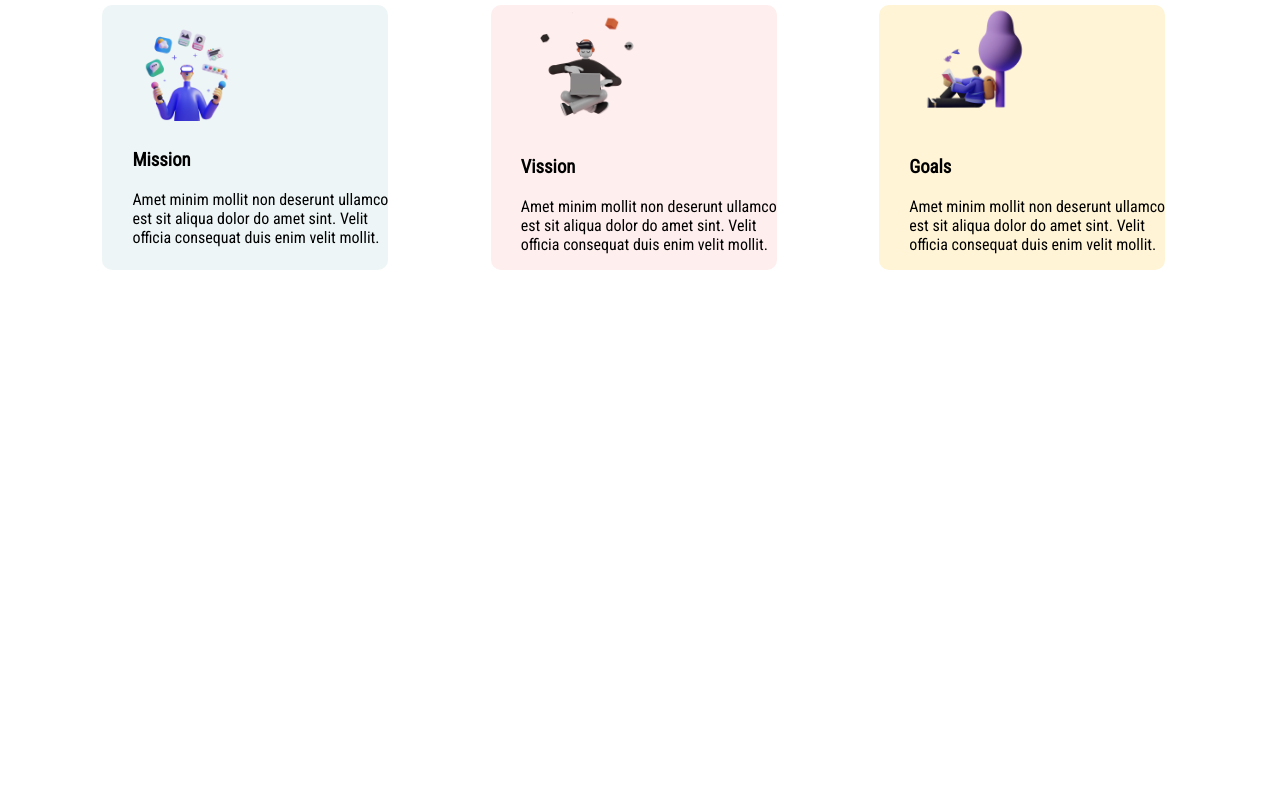
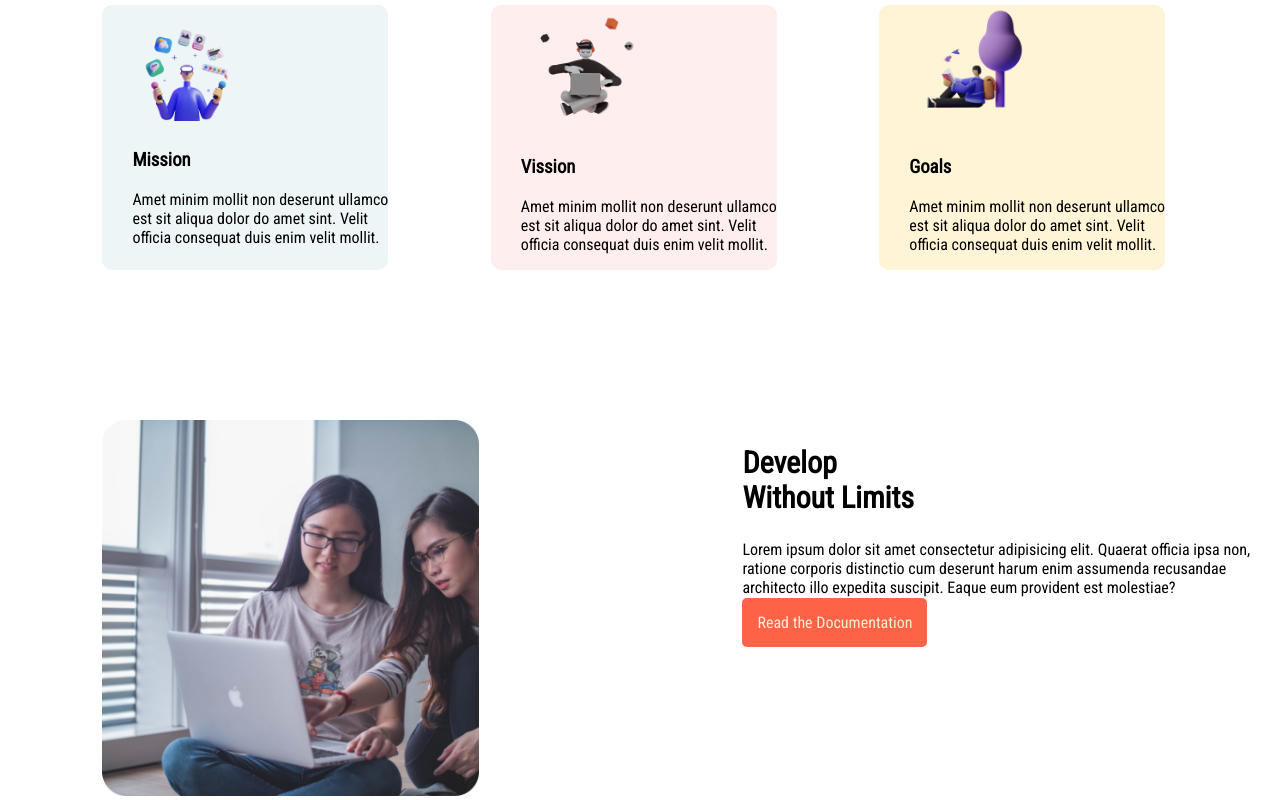
Before and after one commit to Hridoy5121/mission-wab, a plain HTML site: page index.html in a window 1280 px wide. Shown: the part 563-1363 px from the top of the page. Before the commit the page ends 833 px from the top, so only its background shows below. Drawn offline with Linux system fonts and the light colour scheme.

Commit message:
devoloper complite

```diff
--- a/index.html
+++ b/index.html
@@ -43,5 +43,16 @@
         </div>
     </div>
     </section>
+    <section class="devolopment-sation">
+        <div class="stay-focused">
+            <img src="images/pictures/coding.png" alt="">
+        </div>
+        <div class="stay-focused">
+            <h2>Develop <br>
+                Without Limits</h2>
+                <p>Lorem ipsum dolor sit amet consectetur adipisicing elit. Quaerat officia ipsa non, ratione corporis distinctio cum deserunt harum enim assumenda recusandae architecto illo expedita suscipit. Eaque eum provident est molestiae?</p>
+                <a class="link-button" href="http://">Read the  Documentation</a>
+        </div>
+    </section>
 </body>
 </html>
--- a/style.css
+++ b/style.css
@@ -32,6 +32,10 @@ h2{
 .saction-focused{
     display: flex;
 }
+.devolopment-sation{
+    display: flex;
+    margin-top: 150px;
+}
 .stay-focused{
     width: 50%;
     padding-left: 8%;
```
